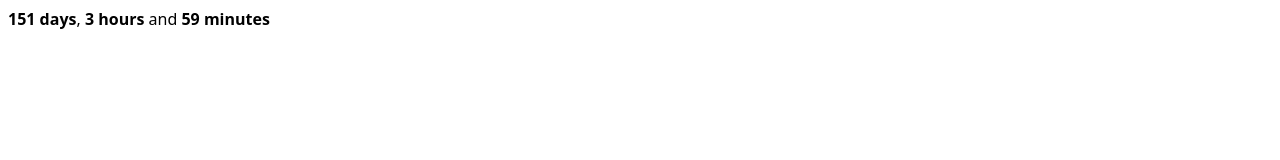
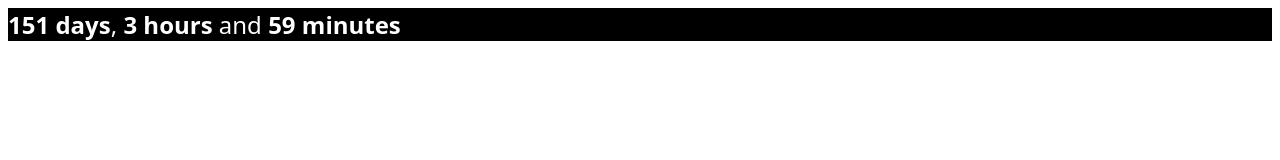
Before and after one commit to darth/artoo, a website: page www/countdown/index.html in a window 1280 px wide. Drawn offline with Linux system fonts and the light colour scheme.

Commit message:
Adjust styles for countdown page.

```diff
--- a/www/countdown/index.html
+++ b/www/countdown/index.html
@@ -4,7 +4,9 @@
     <meta charset="utf-8"/>
   </head>
   <body>
-    <span id="countdown" style="color:#000000;font-size:100%;font-family:system-ui;" />
+    <div style="background-color:#000000;">
+      <span id="countdown" style="color:#ffffff;font-size:150%;font-family:system-ui;" />
+    </div>
     <script src="bundle.js"> </script>
   </body>
 </html>
```
